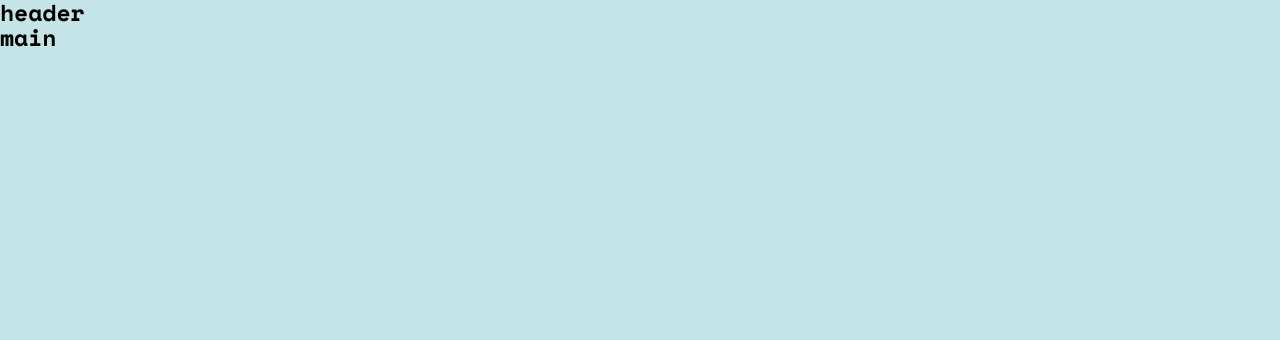
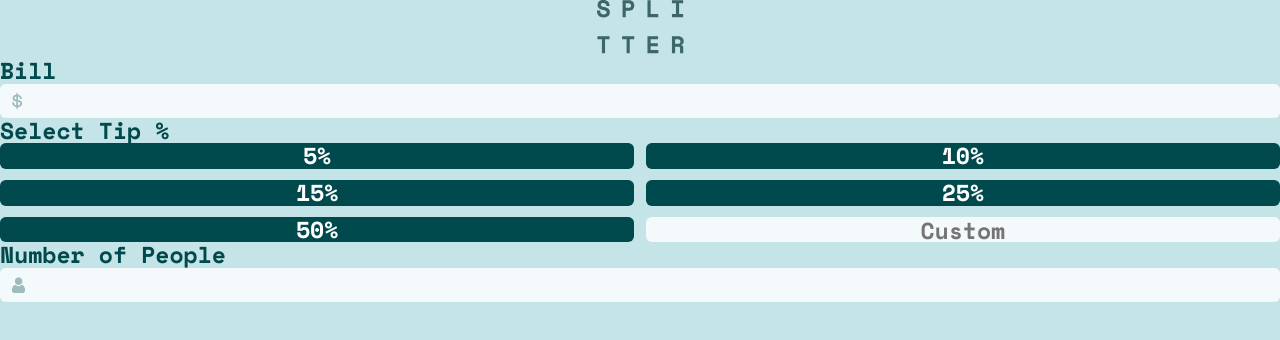
Before and after one commit to Shuffling9013/tip_calculator_app, a website built with Vite: page index.html in a window 1280 px wide. Built offline with nearby package versions, Linux system fonts and the light colour scheme.

Commit message:
Add a calculator form

```diff
--- a/index.html
+++ b/index.html
@@ -15,7 +15,63 @@
     <script type="module" src="./src/index.ts"></script>
   </head>
   <body>
-    <header>header</header>
-    <main>main</main>
+    <header>
+      <img src="./assets/images/logo.svg" alt="logo" />
+    </header>
+
+    <main>
+      <form>
+        <fieldset>
+          <legend>Bill</legend>
+          <div>
+            <label for="bill">
+              <img src="./assets/images/icon-dollar.svg" alt="bill" />
+            </label>
+            <input
+              id="bill"
+              name="bill"
+              type="text"
+              inputmode="decimal"
+              pattern="\d+(\.\d{1,2})?$"
+            />
+          </div>
+        </fieldset>
+
+        <fieldset>
+          <legend>Select Tip %</legend>
+          <label>5%<input type="radio" name="tip" value="5" /></label>
+          <label>10%<input type="radio" name="tip" value="10" /></label>
+          <label>15%<input type="radio" name="tip" value="15" /></label>
+          <label>25%<input type="radio" name="tip" value="25" /></label>
+          <label>50%<input type="radio" name="tip" value="50" /></label>
+          <label>
+            Custom
+            <input
+              type="text"
+              name="custom-tip"
+              inputmode="numeric"
+              pattern="\d+%?"
+              placeholder="Custom"
+            />
+          </label>
+        </fieldset>
+
+        <fieldset>
+          <legend>Number of People</legend>
+          <div>
+            <label for="people-count">
+              <img src="./assets/images/icon-person.svg" alt="people count" />
+            </label>
+            <input
+              id="people-count"
+              name="people-count"
+              type="text"
+              inputmode="numeric"
+              pattern="\d+"
+            />
+          </div>
+        </fieldset>
+      </form>
+    </main>
   </body>
 </html>
--- a/src/index.css
+++ b/src/index.css
@@ -19,6 +19,9 @@
     --font-size: calc(18px + 6 * var(--scale-px));
     --line-height: 1.1;
     --font-family: "Space Mono", Arial, Helvetica, sans-serif;
+
+    --outline-green: 0.125em solid var(--green-400);
+    --outline-red: 0.125em solid red;
   }
 
   body {
@@ -28,4 +31,102 @@
     font-family: "Space Mono", Arial, Helvetica, sans-serif;
     background-color: var(--grey-200);
   }
+
+  header {
+    margin-block: 2em;
+    text-align: center;
+  }
+
+  input[type="text"] {
+    outline: none;
+    border: none;
+    border-radius: 0.25em;
+    font: inherit;
+    width: 100%;
+    height: 100%;
+    background-color: var(--grey-50);
+    color: var(--grey-400);
+
+    &:valid:focus {
+      outline: var(--outline-green);
+    }
+
+    &:invalid {
+      outline: var(--outline-red);
+    }
+  }
+
+  fieldset {
+    margin-block: 1em;
+    border: none;
+
+    &:has(input[name="tip"]) {
+      display: grid;
+      grid-template-columns: 1fr 1fr;
+      gap: 0.5em;
+    }
+  }
+
+  legend {
+    color: var(--green-900);
+  }
+
+  label:has(input) {
+    position: relative;
+    padding: 0.25em;
+    width: 100%;
+    border-radius: 0.25em;
+    text-align: center;
+
+    &:hover {
+      cursor: pointer;
+    }
+
+    &:has(input[name="tip"]) {
+      background-color: var(--green-900);
+      color: var(--white);
+
+      input {
+        position: absolute;
+        opacity: 0;
+      }
+    }
+
+    &:has(input[name="custom-tip"]) {
+      background-color: transparent;
+      color: transparent;
+
+      input {
+        position: absolute;
+        left: 0;
+        top: 0;
+        text-align: center;
+      }
+    }
+
+    &:has(input:checked) {
+      background-color: var(--green-400);
+      color: var(--green-900);
+    }
+
+    &:has(input:focus) {
+      outline: var(--outline-green);
+    }
+  }
+
+  div:has(label + input) {
+    position: relative;
+
+    label {
+      position: absolute;
+      top: 50%;
+      left: 0.5em;
+      transform: translateY(-50%);
+    }
+
+    input {
+      padding: 0.25em 0.5em;
+      text-align: end;
+    }
+  }
 }
```
